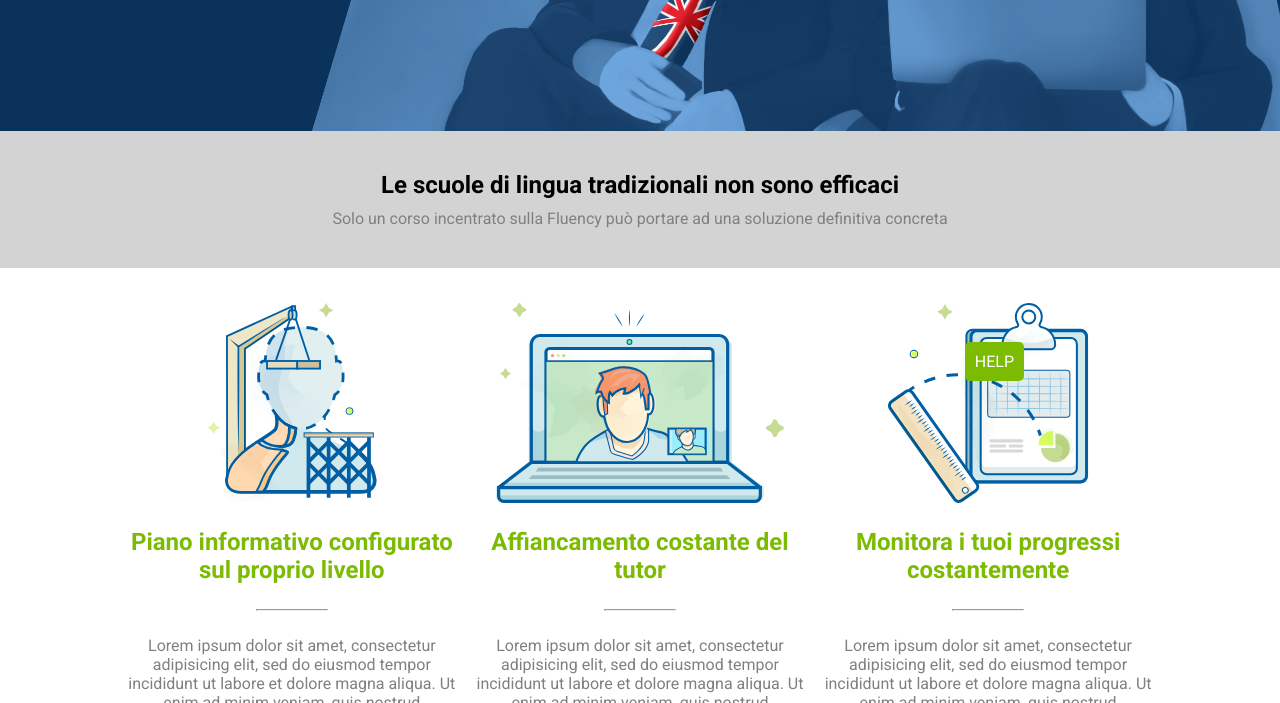
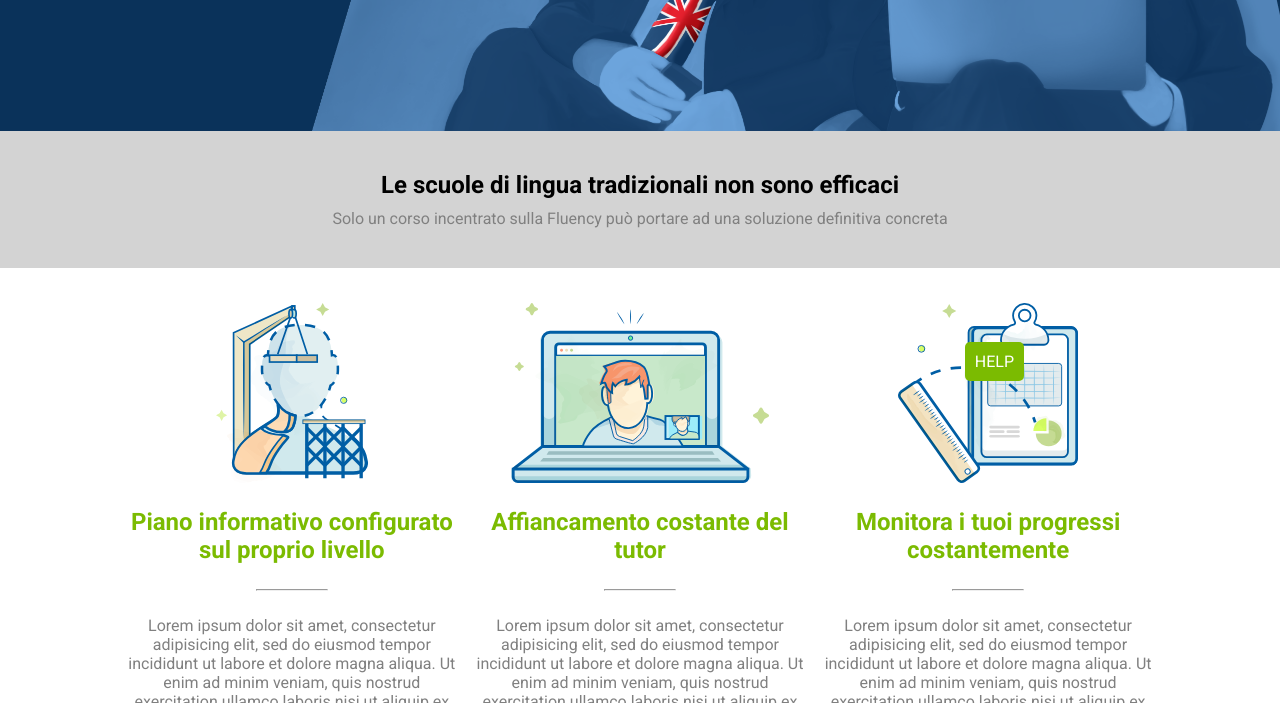
Before and after one commit to endritmorina94/htmlcss-fluentify, a plain HTML site: page index.html in a window 1280 px wide. Shown: the part 419-1122 px from the top of the page. Drawn offline with Linux system fonts and the light colour scheme.

Commit message:
Cambiato il nome della classe main-container

```diff
--- a/css/style.css
+++ b/css/style.css
@@ -27,7 +27,7 @@ body{
 }
 /* Fine scrollbar hiding */
 
-.main-container{
+.container{
   width: 1024px;
   height: 100%;
   margin: 0 auto;
@@ -168,8 +168,10 @@ section.clearfix{
   margin: 0 2%;
 }
 
-.container-img img{
-  height: 200px;
+.card img{
+  width: auto;
+  height: 180px;
+  margin: 0 auto;
 }
 
 .card-title h3{
--- a/index.html
+++ b/index.html
@@ -13,7 +13,7 @@
   <!-- HEADER -->
   <header>
 
-    <div class="main-container">
+    <div class="container">
       <!-- Inizio Navigator -->
       <nav class="clearfix">
         <!-- Logo -->
@@ -68,15 +68,14 @@
   <!-- MAIN -->
   <main>
 
-    <div class="main-container">
+    <div class="container">
       <!-- Presentazione/info corso -->
       <section class="clearfix">
         <!-- Prima Card -->
         <div class="col card">
 
-          <div class="container-img">
-            <img src="img/profile.svg" alt="profilo">
-          </div>
+          <img src="img/profile.svg" alt="profilo">
+
           <div class="card-title">
             <h3>
               Piano informativo configurato sul proprio livello
@@ -96,9 +95,8 @@
         <!-- Seconda Card -->
         <div class="col card middle">
 
-          <div class="container-img">
-            <img src="img/computer.svg" alt="computer">
-          </div>
+          <img src="img/computer.svg" alt="computer">
+
           <div class="card-title">
             <h3>
               Affiancamento costante del tutor
@@ -117,9 +115,9 @@
 
         <!-- Terza Card -->
         <div class="col card">
-          <div class="container-img">
-            <img src="img/doc.svg" alt="document">
-          </div>
+
+          <img src="img/doc.svg" alt="document">
+
           <div class="card-title">
             <h3>
               Monitora i tuoi progressi costantemente
@@ -142,7 +140,7 @@
       <hr>
     </div>
 
-    <div class="main-container">
+    <div class="container">
       <!-- Personalizzazione del corso -->
       <section class="personalize-course clearfix">
         <!-- Immagine -->
@@ -169,7 +167,7 @@
 
   <!-- FOOTER -->
   <footer class="bg-grey">
-    <div class="main-container clearfix">
+    <div class="container clearfix">
       <!-- Titolo Footer -->
       <div class="plan col">
         <h2>Struttura un piano</h2>
```
